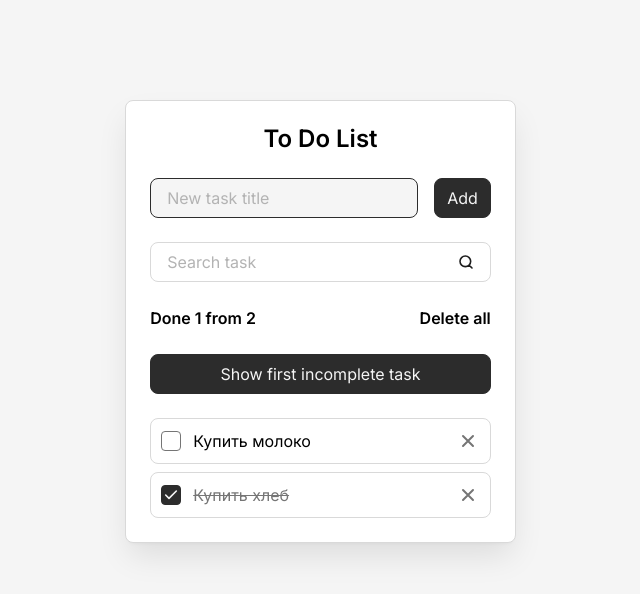
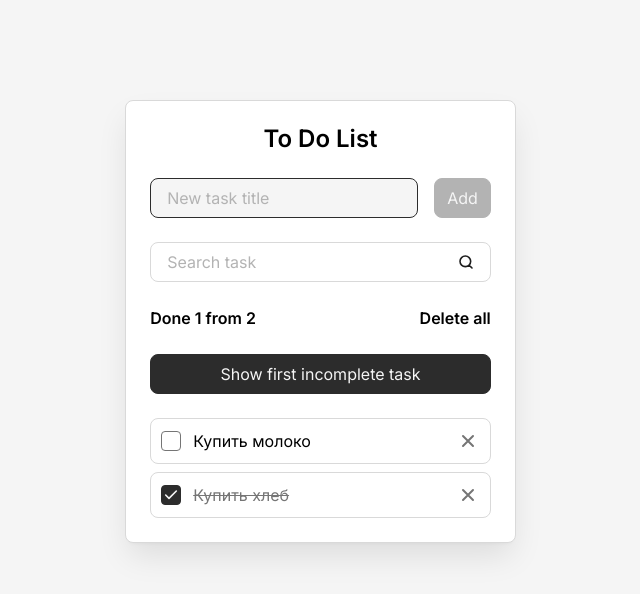
Before and after one commit to Irina-Prokopova-01/react-vite-09.2026, a React (Vite) app: page / in a window 1280 px wide. Shown: the top 594 px of the page, without its empty margins (312-952 px from the left). Built offline with nearby package versions, Linux system fonts and the light colour scheme.

Commit message:
Доработана логика добавления задач, внесены коррективы в файл css для более интуитивн понятного взаимодействия с пользователем.

```diff
--- a/src/components/AddTaskForm.jsx
+++ b/src/components/AddTaskForm.jsx
@@ -11,9 +11,15 @@
         newTaskInputRef
     } = useContext(TasksContext)
 
+    const clearNewTaskTitle = newTaskTitle.trim()
+    const isNewTitleEmpty = clearNewTaskTitle.length === 0
+
     const onSubmit = (e) => {
         e.preventDefault();
-        addTask()
+
+        if(!isNewTitleEmpty) {
+            addTask(clearNewTaskTitle)
+        }
     }
 
     return (
@@ -26,7 +32,12 @@
                 onInput={(event) => setNewTaskTitle(event.target.value)}
                 ref={newTaskInputRef}
             />
-            <Button type="submit">Add</Button>
+            <Button
+                type="submit"
+                isDisabled={isNewTitleEmpty}
+            >
+                Add
+            </Button>
         </form>
     )
 }
--- a/src/components/Button.jsx
+++ b/src/components/Button.jsx
@@ -4,6 +4,7 @@
         type = 'button',
         children,
         onClick,
+        isDisabled,
     } = props
 
     return (
@@ -11,6 +12,7 @@
             className={`button ${className}`}
             type={type}
             onClick={onClick}
+            disabled={isDisabled}
         >
             {children}
         </button>
--- a/src/hooks/useTasks.js
+++ b/src/hooks/useTasks.js
@@ -50,12 +50,11 @@
 
         }, [tasks])
 
-    const addTask = useCallback(() => {
+    const addTask = useCallback((title) => {
         // const newTaskTitle = newTaskInputRef.current.value
-        if (newTaskTitle.trim().length > 0) {
             const newTask = {
                 id: crypto?.randomUUID() ?? Date.now().toString(),
-                title: newTaskTitle,
+                title,
                 isDone: false,
             }
 
@@ -63,8 +62,8 @@
             setNewTaskTitle('')
             setSearchQuery('')
             newTaskInputRef.current.focus()
-        }
-    }, [newTaskTitle])
+
+    }, [])
 
     useEffect(() => {
         saveTasks(tasks)
--- a/src/styles/components/button.css
+++ b/src/styles/components/button.css
@@ -9,6 +9,7 @@
   border: 1px solid var(--color-dark-2);
   border-radius: var(--border-radius);
 
+&:not(:disabled) {
   &:hover {
     color: var(--color-dark-2);
     background-color: transparent;
@@ -18,3 +19,10 @@
     scale: 1.05;
   }
 }
+
+  &:disabled {
+    background-color: var(--color-gray-3);
+    border-color: var(--color-gray-3);
+    cursor: not-allowed;
+  }
+}
```
